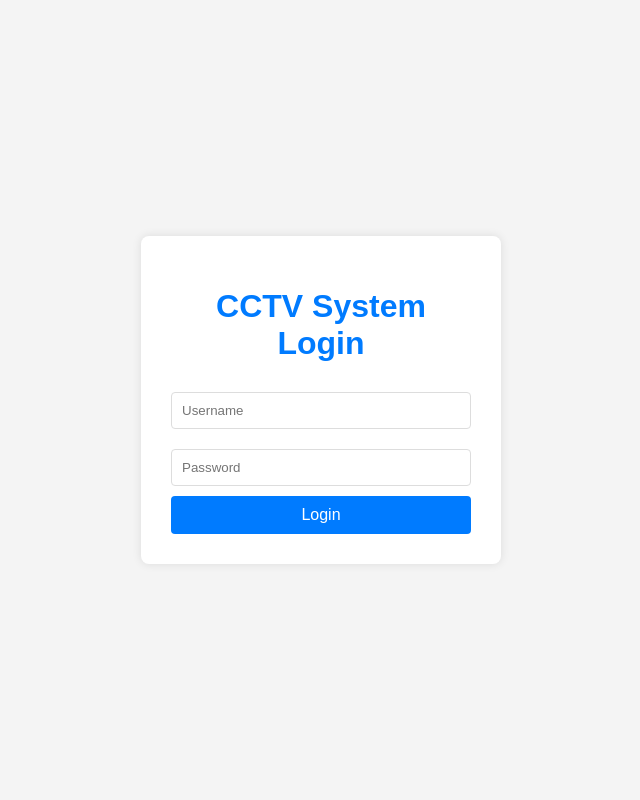
After one commit to netprincesingh/cctv-raspberrypi, a Flask app: template templates/login.html in a window 1280 px wide. The commit adds this page. Shown: the whole page, without its empty margins (319-959 px from the left). Run offline with Flask 3, Linux system fonts and the light colour scheme; the template is opened without the code that fills it, so the values that code supplies are empty; parts of the project's set-up code (start-up, migrations or seed data) failed here and were passed over.

Commit message:
after assuming final change

```diff
--- a/app.py
+++ b/app.py
@@ -1,8 +1,19 @@
-from flask import Flask, Response, send_from_directory, render_template
+from flask import Flask, Response, send_from_directory, render_template, request, redirect, url_for, session
 import cv2
 import os
+import threading
+import time
+from datetime import datetime, timedelta
+from functools import wraps
 
-app = Flask(_name_)
+app = Flask(__name__)
+app.secret_key = 'your_secret_key_here'  # Needed for session management
+
+# Hardcoded user credentials (username: password)
+USERS = {
+    'admin': 'password123',
+    'user': 'cctv456'
+}
 
 # Path to video files folder
 VIDEO_DIR = "videos"
@@ -11,41 +22,148 @@ os.makedirs(VIDEO_DIR, exist_ok=True)
 # Webcam input (0 is usually the USB webcam)
 cap = cv2.VideoCapture(0)
 
-# Check resolution and set frame rate
+# Video recording parameters
 width = int(cap.get(cv2.CAP_PROP_FRAME_WIDTH))
 height = int(cap.get(cv2.CAP_PROP_FRAME_HEIGHT))
 fps = 20.0  # Frames per second
 fourcc = cv2.VideoWriter_fourcc(*'XVID')  # Codec for saved videos
+segment_duration = 600  # 10 minutes in seconds
+
+# Global variables for video recording
+recording = False
+video_writer = None
+last_segment_time = time.time()
+
+def login_required(f):
+    @wraps(f)
+    def decorated_function(*args, **kwargs):
+        if 'username' not in session:
+            return redirect(url_for('login', next=request.url))
+        return f(*args, **kwargs)
+    return decorated_function
+
+def get_video_info(filename):
+    try:
+        # Extract timestamp from filename (format: recording_YYYY-MM-DD_HH-MM-SS.avi)
+        timestamp_str = filename.replace("recording_", "").replace(".avi", "")
+        start_time = datetime.strptime(timestamp_str, "%Y-%m-%d_%H-%M-%S")
+        end_time = start_time + timedelta(seconds=segment_duration)
+        return {
+            "filename": filename,
+            "start_time": start_time.strftime("%Y-%m-%d %H:%M:%S"),
+            "end_time": end_time.strftime("%Y-%m-%d %H:%M:%S"),
+            "duration": "10:00"  # Fixed duration for our segments
+        }
+    except:
+        return {
+            "filename": filename,
+            "start_time": "Unknown",
+            "end_time": "Unknown",
+            "duration": "Unknown"
+        }
+
+def start_recording():
+    global video_writer, last_segment_time, recording
+
+    # Generate filename with timestamp
+    timestamp = datetime.now().strftime("%Y-%m-%d_%H-%M-%S")
+    filename = os.path.join(VIDEO_DIR, f"recording_{timestamp}.avi")
+
+    # Create VideoWriter object
+    video_writer = cv2.VideoWriter(filename, fourcc, fps, (width, height))
+    last_segment_time = time.time()
+    recording = True
+    print(f"Started recording: {filename}")
+
+def stop_recording():
+    global video_writer, recording
+    if video_writer is not None:
+        video_writer.release()
+        video_writer = None
+    recording = False
+    print("Stopped recording")
+
+def check_recording_segment():
+    global last_segment_time
+    while True:
+        if recording and (time.time() - last_segment_time) >= segment_duration:
+            stop_recording()
+            start_recording()
+        time.sleep(1)
+
+# Start the recording segment checker thread
+recording_thread = threading.Thread(target=check_recording_segment, daemon=True)
+recording_thread.start()
 
 def generate_frames():
+    global video_writer
+
+    # Start recording when first client connects
+    if not recording:
+        start_recording()
+
     while True:
         ret, frame = cap.read()
         if not ret:
             break
         else:
+            # Write frame to video file if recording
+            if recording and video_writer is not None:
+                video_writer.write(frame)
+
             # Convert frame to jpeg and yield it as MJPEG stream
             _, buffer = cv2.imencode('.jpg', frame)
             frame = buffer.tobytes()
             yield (b'--frame\r\n'
                    b'Content-Type: image/jpeg\r\n\r\n' + frame + b'\r\n')
 
+@app.route('/login', methods=['GET', 'POST'])
+def login():
+    if request.method == 'POST':
+        username = request.form['username']
+        password = request.form['password']
+
+        if username in USERS and USERS[username] == password:
+            session['username'] = username
+            next_page = request.args.get('next')
+            return redirect(next_page or url_for('index'))
+        else:
+            return render_template('login.html', error="Invalid username or password")
+
+    return render_template('login.html')
+
+@app.route('/logout')
+def logout():
+    session.pop('username', None)
+    return redirect(url_for('login'))
+
 @app.route('/')
+@login_required
 def index():
-    return render_template('index.html')
+    return render_template('index.html', username=session.get('username'))
 
 @app.route('/video_feed')
+@login_required
 def video_feed():
     return Response(generate_frames(),
                     mimetype='multipart/x-mixed-replace; boundary=frame')
 
 @app.route('/videos/<filename>')
+@login_required
 def get_video(filename):
     return send_from_directory(VIDEO_DIR, filename)
 
 @app.route('/list_videos')
+@login_required
 def list_videos():
-    files = os.listdir(VIDEO_DIR)
-    return {'files': files}
+    files = sorted(os.listdir(VIDEO_DIR), reverse=True)
+    video_info = [get_video_info(f) for f in files if f.endswith('.avi')]
+    return {'videos': video_info}
 
-if _name_ == '_main_':
-    app.run(host='0.0.0.0', port=5000)
+if __name__ == '__main__':
+    try:
+        app.run(host='0.0.0.0', port=5000, threaded=True)
+    finally:
+        # Clean up when the application stops
+        stop_recording()
+        cap.release()
--- /dev/null
+++ b/templates/login.html
@@ -0,0 +1,69 @@
+<!DOCTYPE html>
+<html lang="en">
+<head>
+    <meta charset="UTF-8">
+    <meta name="viewport" content="width=device-width, initial-scale=1.0">
+    <title>Login - CCTV System</title>
+    <style>
+        body {
+            font-family: Arial, sans-serif;
+            background-color: #f4f4f4;
+            display: flex;
+            justify-content: center;
+            align-items: center;
+            height: 100vh;
+            margin: 0;
+        }
+        .login-container {
+            background-color: white;
+            padding: 30px;
+            border-radius: 8px;
+            box-shadow: 0 0 10px rgba(0, 0, 0, 0.1);
+            width: 300px;
+            text-align: center;
+        }
+        h1 {
+            color: #007BFF;
+            margin-bottom: 20px;
+        }
+        input {
+            width: 100%;
+            padding: 10px;
+            margin: 10px 0;
+            border: 1px solid #ddd;
+            border-radius: 4px;
+            box-sizing: border-box;
+        }
+        button {
+            background-color: #007BFF;
+            color: white;
+            border: none;
+            padding: 10px 15px;
+            border-radius: 4px;
+            cursor: pointer;
+            width: 100%;
+            font-size: 16px;
+        }
+        button:hover {
+            background-color: #0056b3;
+        }
+        .error {
+            color: red;
+            margin-bottom: 15px;
+        }
+    </style>
+</head>
+<body>
+    <div class="login-container">
+        <h1>CCTV System Login</h1>
+        {% if error %}
+            <p class="error">{{ error }}</p>
+        {% endif %}
+        <form method="POST" action="{{ url_for('login') }}">
+            <input type="text" name="username" placeholder="Username" required>
+            <input type="password" name="password" placeholder="Password" required>
+            <button type="submit">Login</button>
+        </form>
+    </div>
+</body>
+</html>
```
Also changed, not shown: recorder.py (deleted, +0 -47 lines), templates/index.html (+92 -13 lines).
